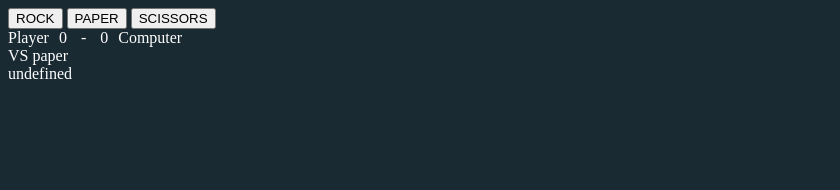
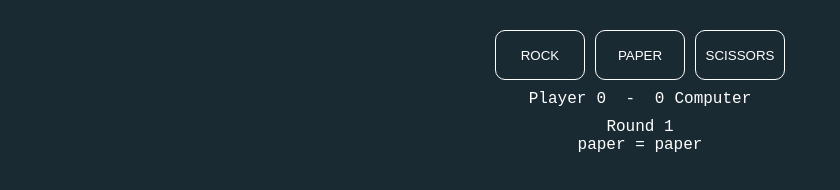
Before and after one commit to bsssssss/odin-rock-paper-scissors, a plain HTML site: page index.html in a window 1280 px wide. Both pictures are taken after a click on the element "ROCK PAPER SCISSORS". Shown: the whole page, without its empty margins (0-840 px from the left). Drawn offline with Linux system fonts and the light colour scheme.

Commit message:
renaming + better ui + courier font

```diff
--- a/index.html
+++ b/index.html
@@ -8,17 +8,16 @@
     <script src="./scripts.js" defer></script>
   </head>
   <body>
+    <div class="game-container">
       <div class="selection">
         <button id="rock">ROCK</button>
         <button id="paper">PAPER</button>
         <button id="scissors">SCISSORS</button>
       </div>
-    <div id="score">
-      <div>
+      <div class="score">
         <span>Player</span><span id="player-score"></span>
         <span id="score-separator">-</span>
         <span id="computer-score"></span><span>Computer</span>
-      </div>
       </div>
       <div class="round-info">
         <div class="current"></div>
@@ -29,5 +28,6 @@
         </div>
         <div class="result"></div>
       </div>
+    </div>
   </body>
 </html>
--- a/scripts.js
+++ b/scripts.js
@@ -78,13 +78,22 @@ function getRoundWinner(computerChoice, userChoice) {
   }
 }
 
+function getMatchWinner() {
+  if (computerScore > userScore) {
+    return "Computer";
+  }
+  if (computerScore < userScore) {
+    return "Player";
+  }
+}
+
 function updateRoundInfos(computerChoice, userChoice, result) {
-  // currentRoundDiv.textContent = `Round ${currentRound}`;
+  currentRoundDiv.textContent = `Round ${currentRound}`;
   userChoiceDiv.textContent = `${userChoice}`;
   computerChoiceDiv.textContent = `${computerChoice}`;
-  choiceSeparator.textContent = "VS";
+  choiceSeparator.textContent = `${result}`;
 
-  resultDiv.textContent = `${result}`;
+  // resultDiv.textContent = `${result}`;
 }
 
 function updateScore() {
@@ -92,8 +101,8 @@ function updateScore() {
   computerScoreSpan.textContent = `${computerScore}`;
 }
 
-function showGameOver() {
-  gameOverDiv.textContent = "Game Over";
+function showGameOver(winner) {
+  gameOverDiv.textContent = `${winner} wins the match !`;
   resultDiv.appendChild(gameOverDiv);
 }
 
@@ -103,14 +112,14 @@ function playRound(userChoice) {
   let result;
 
   if (roundWinner === "none") {
-    result = "It's a tie !";
+    result = "=";
   }
   if (roundWinner === "user") {
-    result = "You win !";
+    result = ">";
     userScore++;
   }
   if (roundWinner === "computer") {
-    result = "You loose..";
+    result = "<";
     computerScore++;
   }
 
@@ -118,8 +127,9 @@ function playRound(userChoice) {
   updateScore();
 
   if (userScore >= 5 || computerScore >= 5) {
+    const winner = getMatchWinner();
     gameOver = true;
-    showGameOver();
+    showGameOver(winner);
   }
   currentRound++;
 }
--- a/style.css
+++ b/style.css
@@ -1,9 +1,38 @@
 body {
   background-color: hsl(202deg 33% 15%);
+  font-family: 'Courier New', Courier, monospace;
 }
 
 div {
   color: white;
+}
+
+.game-container {
+  display: flex;
+  flex-direction: column;
+  align-items: center;
+  margin: 30px auto;
+  width: 500px;
+  gap: 10px;
+}
+
+.selection {
+  display: flex;
+  gap: 10px;
+  flex: 1;
+}
+
+.selection button {
+  width: 90px;
+  height: 50px;
+  background-color: hsl(202deg 33% 15%);
+  color: white;
+  border: 1px solid white;
+  border-radius: 10px;
+}
+
+.round-info {
+  text-align: center;
 }
 
 #player-score,
```
Lines whose indentation alone changed are shown as unchanged.
